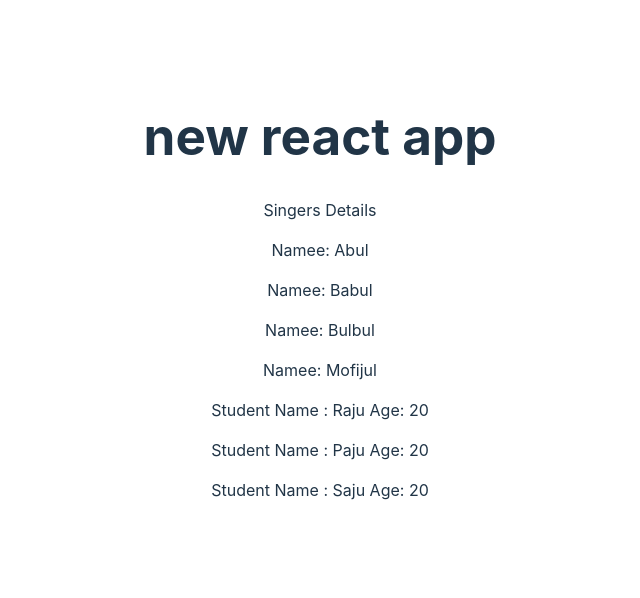
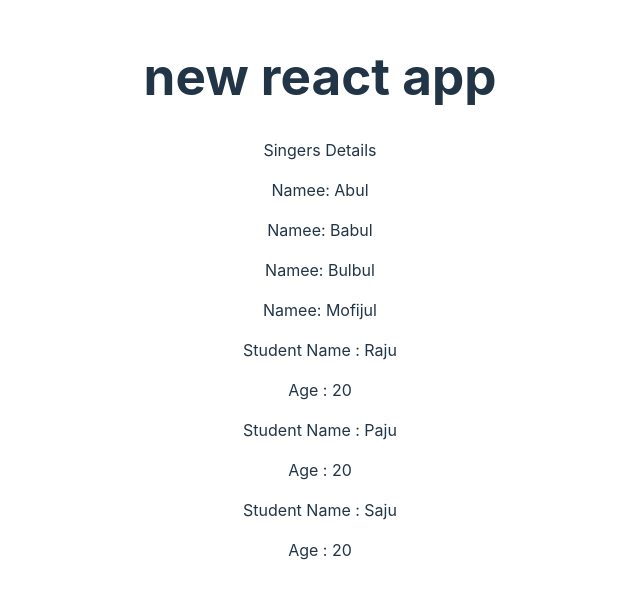
Before and after one commit to Nazmul5691/new-react-app-with-props-passing, a React (Vite) app: page / in a window 1280 px wide. Shown: the part 104-702 px from the top of the page, without its empty margins (320-960 px from the left). Built offline with nearby package versions, Linux system fonts and the light colour scheme.

Commit message:
props send from an object

```diff
--- a/src/Student.jsx
+++ b/src/Student.jsx
@@ -1,6 +1,9 @@
 /* eslint-disable react/prop-types */
 export default function Students({student}){
     return(
-        <p>Student Name : {student.name} Age: {student.age}</p>
+        <div>
+            <p>Student Name : {student.name} </p>
+            <p>Age : {student.age}</p>
+        </div>
     )
 }
```
